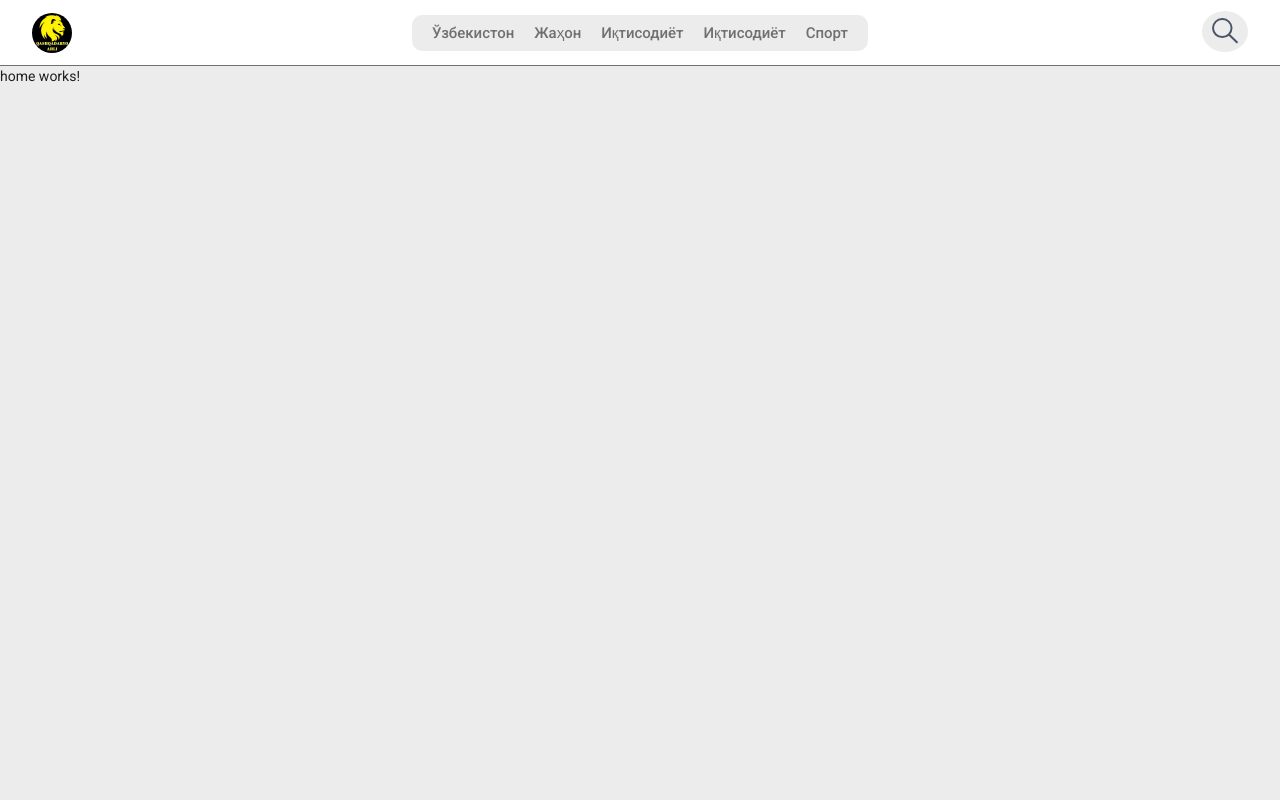
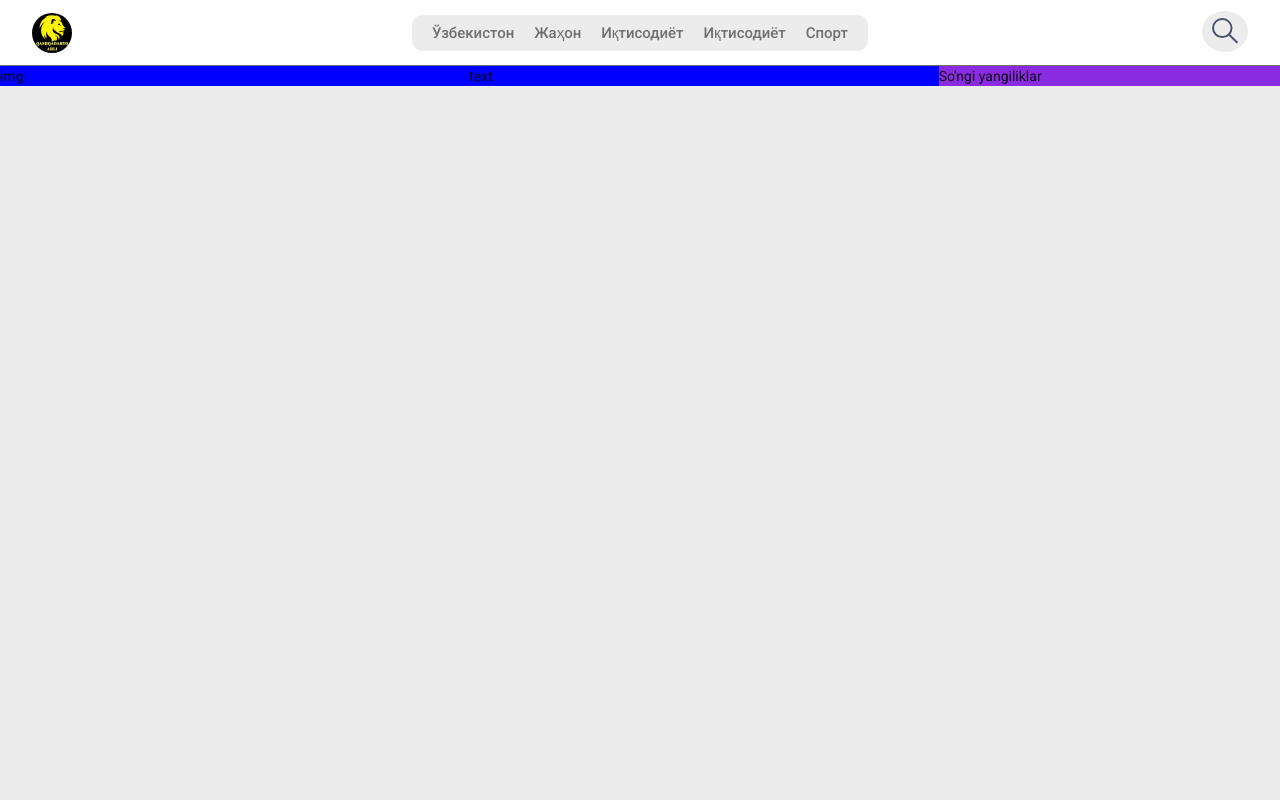
Before and after one commit to qashqadaryoA/qashqadaryoA-front, an Angular app: page / in a window 1280 px wide. Shown: the top 800 px of the page. Built offline with nearby package versions, Linux system fonts and the light colour scheme.

Commit message:
routerLink tug'irlandi

```diff
--- a/src/app/home/home.component.html
+++ b/src/app/home/home.component.html
@@ -1,3 +1,20 @@
 <body>
-    <p>home works!</p>
+
+    <div class="flex-container" fxLayout="row">
+        <div style="background: blue;" fxFlex="5.5 1 0">
+            <div class="flex-container">
+                <div fxFlex="2 1 0">
+                    img
+                </div>
+                <div fxFlex="2 1 0">
+                    text
+                </div>
+            </div>
+
+        </div>
+        <div style="background: blueviolet;" fxFlex="2 1 0">
+            So'ngi yangiliklar
+
+        </div>
+    </div>
 </body>
--- a/src/app/navbar/navbar.component.html
+++ b/src/app/navbar/navbar.component.html
@@ -8,11 +8,11 @@
             </div>
             <div class="nav-links">
                 <ul>
-                    <li><a href="#">Ўзбекистон</a></li>
-                    <li><a href="#">Жаҳон</a></li>
-                    <li><a href="#">Иқтисодиёт</a></li>
-                    <li><a href="#">Иқтисодиёт</a></li>
-                    <li><a href="#">Спорт</a></li>
+                    <li><a routerLink="/">Ўзбекистон</a></li>
+                    <li><a routerLink="/">Жаҳон</a></li>
+                    <li><a routerLink="/">Иқтисодиёт</a></li>
+                    <li><a routerLink="/">Иқтисодиёт</a></li>
+                    <li><a routerLink="/">Спорт</a></li>
                 </ul>
             </div>
             <div class="float-right">
```
